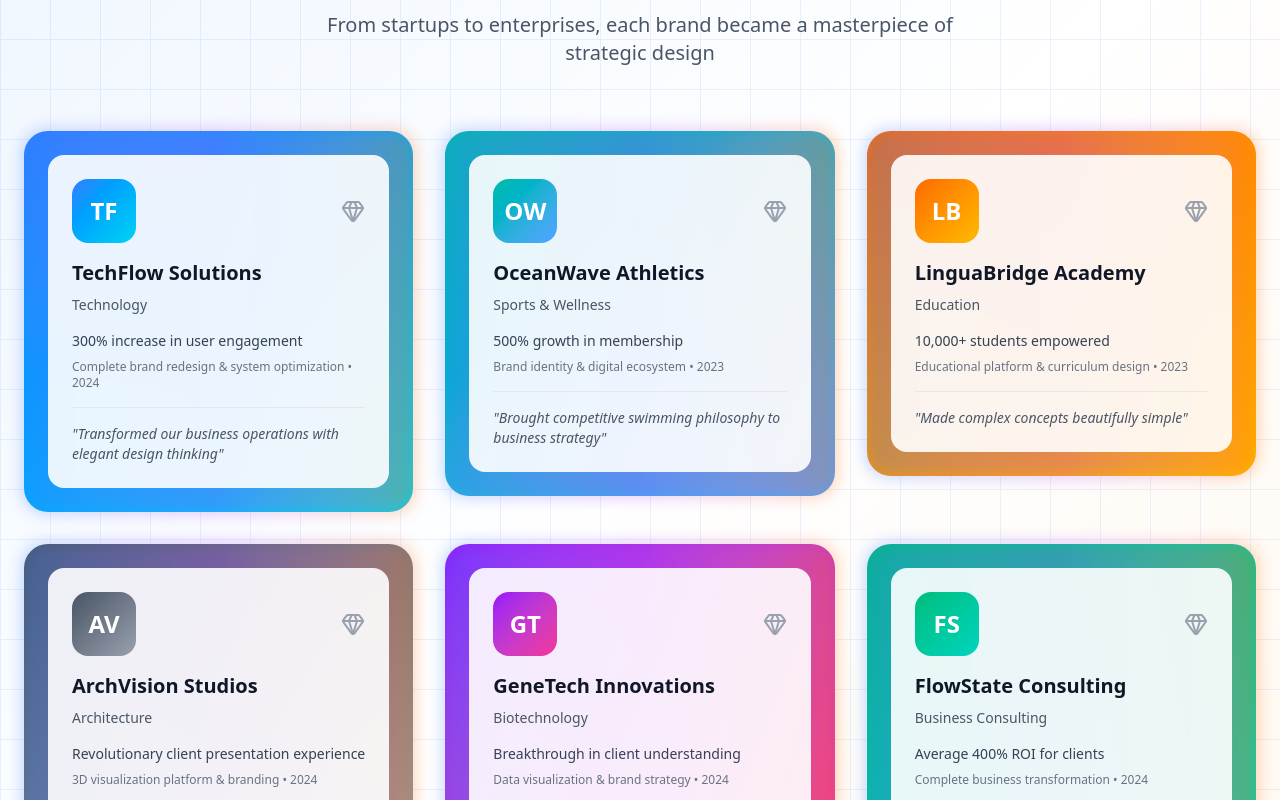
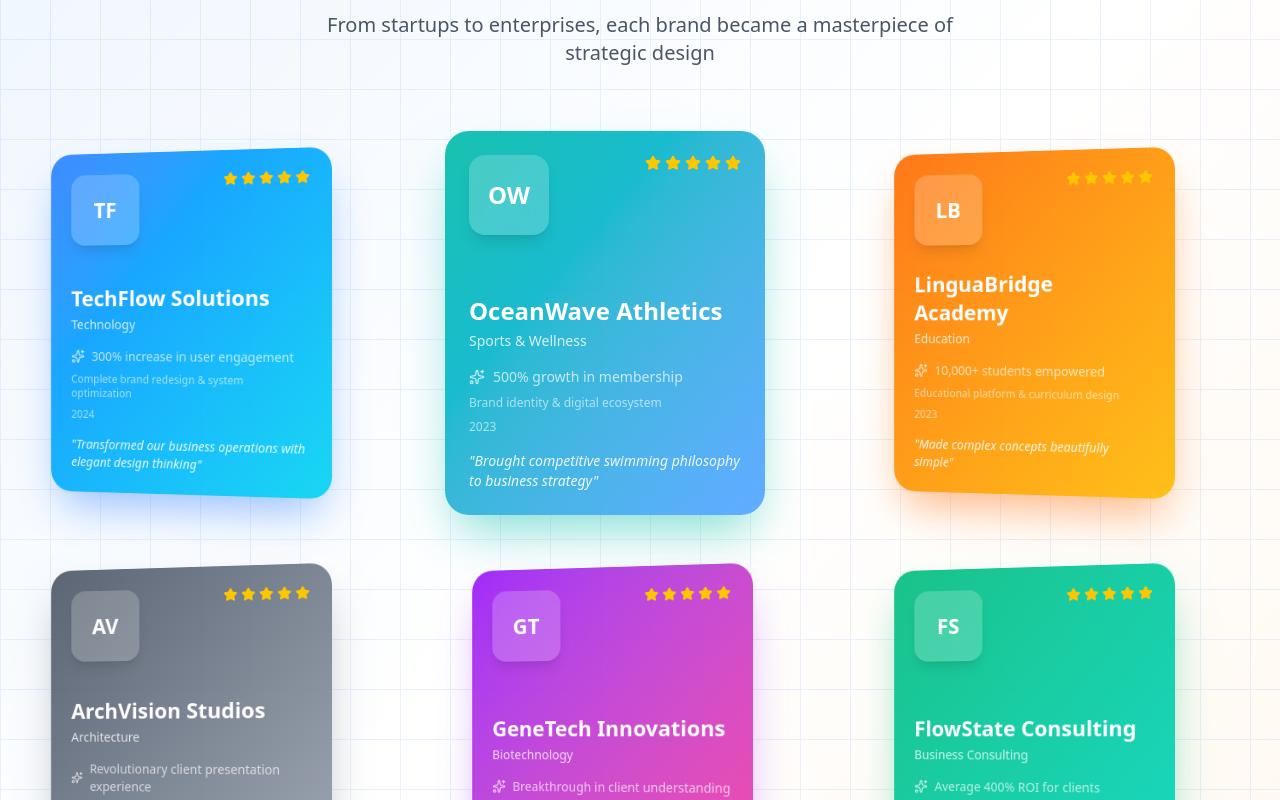
Before and after one commit to thetrameus/kianmehr-portfolio, a React (Vite) app: page /kianmehr-portfolio/friendly-version in a window 1280 px wide. Shown: the part 9500-10300 px from the top of the page. Built offline with nearby package versions, Linux system fonts and the light colour scheme; the HTML template or start-up script is replaced by a standard one.

Commit message:
fixing bugs

```diff
--- a/src/components/NewVersion/BrandShowcase.tsx
+++ b/src/components/NewVersion/BrandShowcase.tsx
@@ -1,15 +1,118 @@
-// BrandShowcaseSection.jsx - Fixed Version
+// BrandShowcaseSection.tsx
 import { useState, useEffect } from "react";
 import { Star, Sparkles, Gem } from "lucide-react";
 
+// =======================
+// Types
+// =======================
+type Brand = {
+  name: string;
+  logo: string;
+  color: string;
+  glowColor: string;
+  category: string;
+  testimonial: string;
+  project: string;
+  year: string;
+  impact: string;
+  image: string;
+};
+
+interface BrandCardProps {
+  brand: Brand;
+  index: number;
+  isActive: boolean;
+  isHovered: boolean;
+  onHover: (i: number | null) => void;
+}
+
+// =======================
+// BrandCard Component
+// =======================
+const BrandCard = ({
+  brand,
+  index,
+  isActive,
+  isHovered,
+  onHover,
+}: BrandCardProps) => {
+  const rotation = isActive ? 0 : isHovered ? 5 : -10;
+  const scale = isActive ? 1 : isHovered ? 1.05 : 0.9;
+  const zIndex = isActive ? 10 : isHovered ? 5 : 1;
+
+  return (
+    <div
+      className="relative group"
+      style={{
+        transform: `perspective(1000px) rotateY(${rotation}deg) scale(${scale})`,
+        zIndex,
+        transition: "all 0.5s cubic-bezier(0.4, 0, 0.2, 1)",
+      }}
+      onMouseEnter={() => onHover(index)}
+      onMouseLeave={() => onHover(null)}
+    >
+      <div
+        className={`relative w-80 h-96 rounded-3xl overflow-hidden shadow-2xl ${brand.glowColor} transition-all duration-500`}
+      >
+        {/* Background Gradient */}
+        <div
+          className={`absolute inset-0 bg-gradient-to-br ${brand.color} opacity-90`}
+        ></div>
+
+        {/* Content */}
+        <div className="relative z-10 h-full flex flex-col justify-between p-6">
+          {/* Logo & Stars */}
+          <div className="flex justify-between items-start">
+            <div className="w-20 h-20 rounded-2xl bg-white/20 backdrop-blur-sm flex items-center justify-center text-2xl font-bold text-white shadow-lg">
+              {brand.logo}
+            </div>
+            <div className="flex items-center space-x-1">
+              {[...Array(5)].map((_, i) => (
+                <Star
+                  key={i}
+                  className="w-4 h-4 text-yellow-400 fill-current"
+                />
+              ))}
+            </div>
+          </div>
+
+          {/* Details */}
+          <div className="space-y-4">
+            <div>
+              <h3 className="text-2xl font-bold text-white mb-1">
+                {brand.name}
+              </h3>
+              <p className="text-white/80 text-sm">{brand.category}</p>
+            </div>
+
+            <div className="space-y-2">
+              <div className="flex items-center space-x-2 text-white/70 text-sm">
+                <Sparkles className="w-4 h-4" />
+                <span>{brand.impact}</span>
+              </div>
+              <div className="text-white/60 text-xs">{brand.project}</div>
+              <div className="text-white/60 text-xs">{brand.year}</div>
+            </div>
+
+            <blockquote className="text-white/90 text-sm italic">
+              "{brand.testimonial}"
+            </blockquote>
+          </div>
+        </div>
+      </div>
+    </div>
+  );
+};
+
+// =======================
+// Main Component
+// =======================
 const BrandShowcaseSection = () => {
   const [activeIndex, setActiveIndex] = useState(0);
-  const [hoveredCard, setHoveredCard] = useState(null);
-  const [isAutoPlay, setIsAutoPlay] = useState(true);
-  const [scrollProgress, setScrollProgress] = useState(0); // Fixed: Added scrollProgress state
+  const [hoveredCard, setHoveredCard] = useState<number | null>(null);
+  const [scrollProgress, setScrollProgress] = useState(0);
 
-  // Fixed: Moved brands array inside component scope
-  const brands = [
+  const brands: Brand[] = [
     {
       name: "TechFlow Solutions",
       logo: "TF",
@@ -92,6 +195,7 @@ const BrandShowcaseSection = () => {
     },
   ];
 
+  // Scroll Progress
   useEffect(() => {
     const handleScroll = () => {
       const scrollTop = window.pageYOffset;
@@ -105,97 +209,17 @@ const BrandShowcaseSection = () => {
     return () => window.removeEventListener("scroll", handleScroll);
   }, []);
 
-  // Rest of your component remains the same...
-
-  // 3D Card Component
-  const BrandCard = ({ brand, index, isActive, isHovered }) => {
-    const rotation = isActive ? 0 : isHovered ? 5 : -10;
-    const scale = isActive ? 1 : isHovered ? 1.05 : 0.9;
-    const zIndex = isActive ? 10 : isHovered ? 5 : 1;
-
-    return (
-      <div
-        className="relative group"
-        style={{
-          transform: `perspective(1000px) rotateY(${rotation}deg) scale(${scale})`,
-          zIndex,
-          transition: "all 0.5s cubic-bezier(0.4, 0, 0.2, 1)",
-        }}
-        onMouseEnter={() => setHoveredCard(index)}
-        onMouseLeave={() => setHoveredCard(null)}
-      >
-        <div
-          className={`relative w-80 h-96 rounded-3xl overflow-hidden shadow-2xl ${brand.glowColor} transition-all duration-500`}
-        >
-          {/* Background Gradient */}
-          <div
-            className={`absolute inset-0 bg-gradient-to-br ${brand.color} opacity-90`}
-          ></div>
-
-          {/* Rest of BrandCard component */}
-          <div className="relative z-10 h-full flex flex-col justify-between p-6">
-            {/* Logo */}
-            <div className="flex justify-between items-start">
-              <div className="w-20 h-20 rounded-2xl bg-white/20 backdrop-blur-sm flex items-center justify-center text-2xl font-bold text-white shadow-lg">
-                {brand.logo}
-              </div>
-              <div className="flex items-center space-x-1">
-                {[...Array(5)].map((_, i) => (
-                  <Star
-                    key={i}
-                    className="w-4 h-4 text-yellow-400 fill-current"
-                  />
-                ))}
-              </div>
-            </div>
-
-            {/* Details */}
-            <div className="space-y-4">
-              <div>
-                <h3 className="text-2xl font-bold text-white mb-1">
-                  {brand.name}
-                </h3>
-                <p className="text-white/80 text-sm">{brand.category}</p>
-              </div>
-
-              <div className="space-y-2">
-                <div className="flex items-center space-x-2 text-white/70 text-sm">
-                  <Sparkles className="w-4 h-4" />
-                  <span>{brand.impact}</span>
-                </div>
-                <div className="text-white/60 text-xs">{brand.project}</div>
-                <div className="text-white/60 text-xs">{brand.year}</div>
-              </div>
-
-              <blockquote className="text-white/90 text-sm italic">
-                "{brand.testimonial}"
-              </blockquote>
-            </div>
-          </div>
-        </div>
-      </div>
-    );
-  };
-
-  // Carousel Controls
-  const nextSlide = () => {
-    setActiveIndex((prev) => (prev + 1) % brands.length);
-  };
-
-  const prevSlide = () => {
-    setActiveIndex((prev) => (prev - 1 + brands.length) % brands.length);
-  };
-
+  // AutoPlay
   useEffect(() => {
-    if (isAutoPlay) {
-      const interval = setInterval(nextSlide, 4000);
-      return () => clearInterval(interval);
-    }
-  }, [isAutoPlay, activeIndex]);
+    const interval = setInterval(() => {
+      setActiveIndex((prev) => (prev + 1) % brands.length);
+    }, 4000);
+    return () => clearInterval(interval);
+  }, [brands.length]);
 
   return (
     <section id="brand-showcase" className="relative py-24 overflow-hidden">
-      {/* Background with fixed scrollProgress usage */}
+      {/* Background with scroll effect */}
       <div className="absolute inset-0 overflow-hidden">
         <div className="absolute inset-0 bg-gradient-to-br from-blue-50 via-white to-orange-50"></div>
         <div
@@ -206,12 +230,12 @@ const BrandShowcaseSection = () => {
               linear-gradient(to bottom, #3b82f6 1px, transparent 1px)
             `,
             backgroundSize: "50px 50px",
-            transform: `translateX(${scrollProgress * 0.2}px)`, // Fixed: Using scrollProgress
+            transform: `translateX(${scrollProgress * 0.2}px)`,
           }}
         />
       </div>
 
-      {/* Rest of the component */}
+      {/* Heading */}
       <div className="text-center space-y-4 mb-16 relative z-10">
         <h2 className="text-4xl lg:text-6xl font-bold text-gray-900">
           Brands I've
@@ -226,46 +250,18 @@ const BrandShowcaseSection = () => {
         </p>
       </div>
 
-      {/* Simplified Grid Layout (as fallback) */}
+      {/* Cards Grid */}
       <div className="max-w-7xl mx-auto px-6 relative z-10">
         <div className="grid md:grid-cols-2 lg:grid-cols-3 gap-8">
           {brands.map((brand, index) => (
-            <div key={brand.name} className="relative group">
-              <div
-                className={`relative rounded-3xl bg-gradient-to-br ${brand.color} p-6 transform transition-all duration-500 group-hover:scale-105 group-hover:-translate-y-2`}
-              >
-                <div className="absolute -inset-0.5 bg-gradient-to-r from-blue-500 via-purple-500 to-orange-500 rounded-3xl blur opacity-30 group-hover:opacity-75 transition-opacity"></div>
-
-                <div className="relative bg-white/90 backdrop-blur-sm rounded-2xl p-6">
-                  <div className="flex items-center justify-between mb-4">
-                    <div
-                      className={`w-16 h-16 rounded-2xl bg-gradient-to-br ${brand.color} flex items-center justify-center text-2xl font-bold text-white`}
-                    >
-                      {brand.logo}
-                    </div>
-                    <Gem className="w-6 h-6 text-gray-400" />
-                  </div>
-
-                  <h3 className="text-xl font-bold text-gray-900 mb-2">
-                    {brand.name}
-                  </h3>
-                  <p className="text-gray-600 text-sm mb-4">{brand.category}</p>
-
-                  <div className="space-y-2">
-                    <div className="text-gray-700 text-sm font-medium">
-                      {brand.impact}
-                    </div>
-                    <div className="text-gray-500 text-xs">
-                      {brand.project} • {brand.year}
-                    </div>
-                  </div>
-
-                  <blockquote className="text-gray-600 text-sm italic mt-4 pt-4 border-t border-gray-200">
-                    "{brand.testimonial}"
-                  </blockquote>
-                </div>
-              </div>
-            </div>
+            <BrandCard
+              key={brand.name}
+              brand={brand}
+              index={index}
+              isActive={index === activeIndex}
+              isHovered={hoveredCard === index}
+              onHover={setHoveredCard}
+            />
           ))}
         </div>
 
--- a/src/components/NewVersion/Contact.tsx
+++ b/src/components/NewVersion/Contact.tsx
@@ -1,4 +1,3 @@
-import React from "react";
 import { Mail, Phone, MapPin } from "lucide-react";
 
 const Contact = () => {
```
